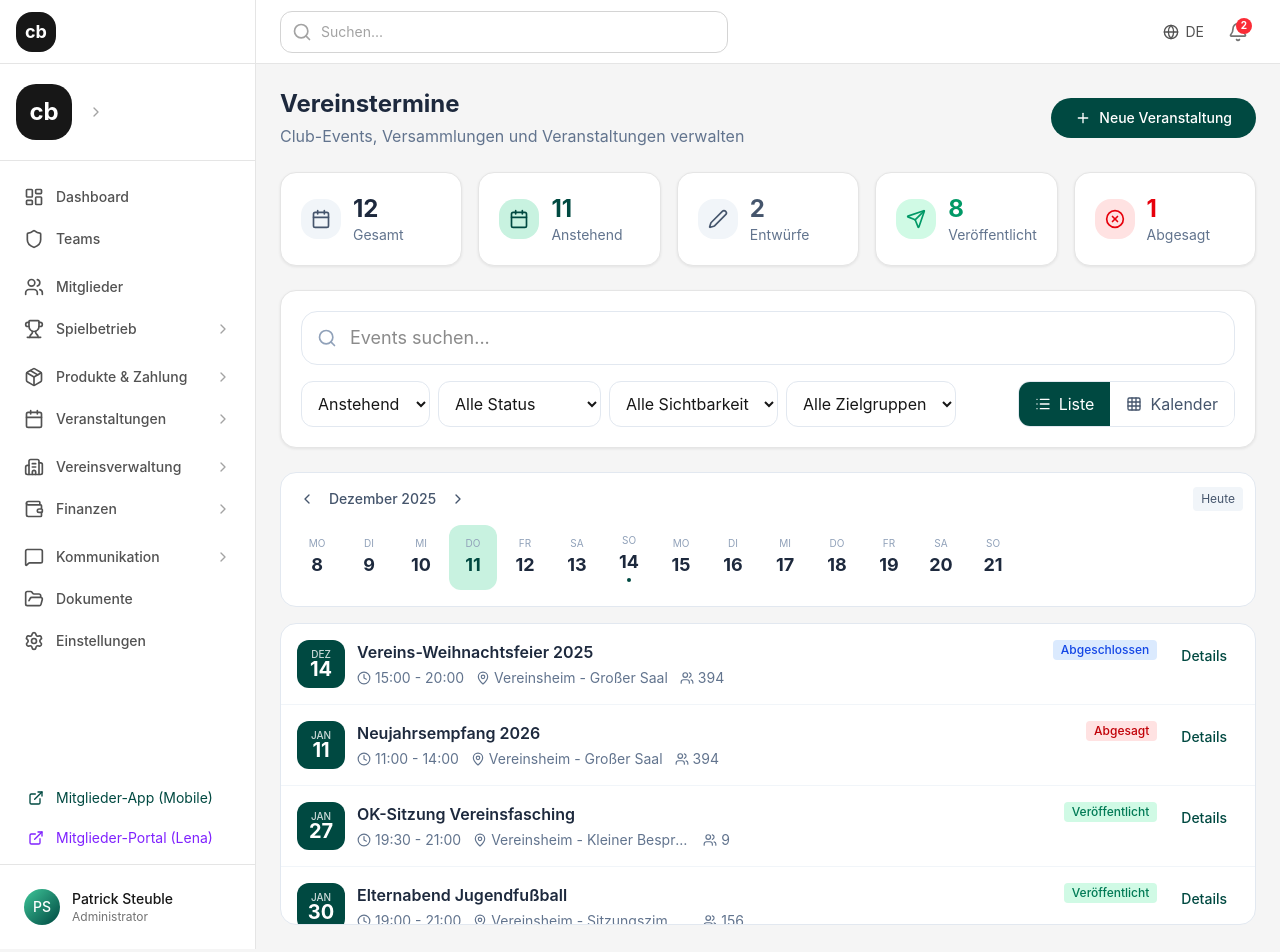
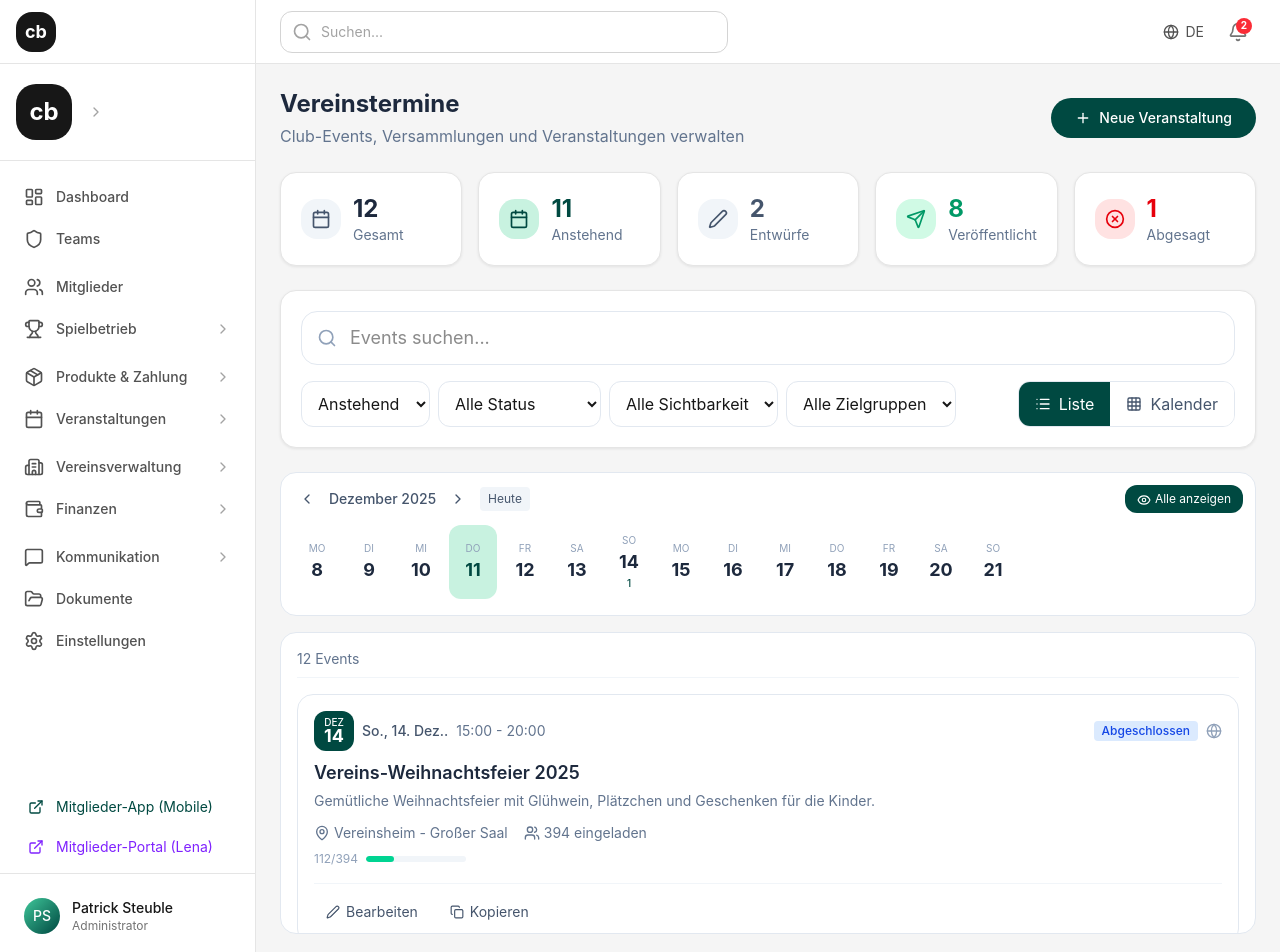
Before and after one commit to sentistudio/club-management, a React (Vite) app: page /club-events in a window 1280 px wide. Shown: the top 952 px of the page. Built offline with nearby package versions, Linux system fonts and the light colour scheme.

Commit message:
Restore detailed cards with week picker context and 'Show all' toggle

```diff
--- a/src/routes/ClubEvents.tsx
+++ b/src/routes/ClubEvents.tsx
@@ -5,9 +5,9 @@
 import { useMemo, useState } from "react";
 import {
   Plus, Search, Calendar as CalendarIcon, List, Grid3X3,
-  Edit2, Send, XCircle,
+  Edit2, Copy, Send, XCircle,
   ChevronLeft, ChevronRight, Users, Clock, MapPin,
-  Filter
+  Lock, Globe, RefreshCw, Filter, Eye
 } from "lucide-react";
 import { Card, Button } from "../components/ui";
 import { EventDetailDrawer, EventFormDrawer } from "../components/events";
@@ -463,10 +463,10 @@ export function ClubEvents() {
         )}
       </Card>
 
-      {/* LIST VIEW - With Week Picker */}
+      {/* LIST VIEW - With Week Picker Context */}
       {viewMode === "list" && (
         <div className="space-y-4">
-          {/* Scrollable Week Picker */}
+          {/* Week Picker - Date Navigation Context */}
           <div className="bg-white rounded-xl border border-slate-200 p-3">
             <div className="flex items-center gap-2 mb-3">
               <button
@@ -494,16 +494,33 @@ export function ClubEvents() {
               </button>
               <button
                 onClick={() => setCalendarMonth(new Date())}
-                className="ml-auto text-xs px-2 py-1 bg-slate-100 hover:bg-slate-200 rounded text-slate-600"
+                className="text-xs px-2 py-1 bg-slate-100 hover:bg-slate-200 rounded text-slate-600"
               >
                 Heute
               </button>
+              <div className="ml-auto flex items-center gap-2">
+                {selectedDate && (
+                  <span className="text-xs text-slate-500">
+                    {new Date(selectedDate).toLocaleDateString("de-DE", { weekday: "long", day: "numeric", month: "long" })}
+                  </span>
+                )}
+                <button
+                  onClick={() => setSelectedDate(null)}
+                  className={`text-xs px-3 py-1.5 rounded-lg transition-colors ${
+                    selectedDate === null
+                      ? "bg-[#004941] text-white"
+                      : "bg-slate-100 hover:bg-slate-200 text-slate-600"
+                  }`}
+                >
+                  <Eye className="w-3.5 h-3.5 inline mr-1" />
+                  Alle anzeigen
+                </button>
+              </div>
             </div>
 
             {/* Week Days - Scrollable */}
             <div className="flex gap-1 overflow-x-auto pb-1">
               {(() => {
-                // Generate 14 days starting from current week start
                 const startOfWeek = new Date(calendarMonth);
                 const dayOfWeek = startOfWeek.getDay();
                 const diff = dayOfWeek === 0 ? -6 : 1 - dayOfWeek;
@@ -522,7 +539,8 @@ export function ClubEvents() {
                 return days.map((day, i) => {
                   const dateStr = day.toISOString().split("T")[0];
                   const isToday = day.toDateString() === today.toDateString();
-                  const hasEvents = filteredEvents.some(e => e.date === dateStr);
+                  const dayEvents = filteredEvents.filter(e => e.date === dateStr);
+                  const hasEvents = dayEvents.length > 0;
                   const isSelected = selectedDate === dateStr;
 
                   return (
@@ -543,8 +561,10 @@ export function ClubEvents() {
                       <p className={`text-lg font-bold ${isSelected ? "text-white" : isToday ? "text-[#004941]" : "text-slate-800"}`}>
                         {day.getDate()}
                       </p>
-                      {hasEvents && !isSelected && (
-                        <div className="w-1 h-1 bg-[#004941] rounded-full mx-auto mt-0.5" />
+                      {hasEvents && (
+                        <div className={`text-[10px] font-medium ${isSelected ? "text-white/80" : "text-[#004941]"}`}>
+                          {dayEvents.length}
+                        </div>
                       )}
                     </button>
                   );
@@ -553,18 +573,17 @@ export function ClubEvents() {
             </div>
           </div>
 
-          {/* Events List - Scrollable */}
+          {/* Events List - Full Cards */}
           <div className="bg-white rounded-xl border border-slate-200 overflow-hidden" style={{ maxHeight: "calc(100vh - 480px)" }}>
-            <div className="overflow-y-auto" style={{ maxHeight: "calc(100vh - 500px)" }}>
+            <div className="overflow-y-auto p-4" style={{ maxHeight: "calc(100vh - 500px)" }}>
               {(() => {
-                // Filter events by selected date if any
                 const displayEvents = selectedDate
                   ? filteredEvents.filter(e => e.date === selectedDate)
                   : filteredEvents;
 
                 if (displayEvents.length === 0) {
                   return (
-                    <div className="text-center py-12 px-4">
+                    <div className="text-center py-12">
                       <CalendarIcon className="w-10 h-10 text-slate-300 mx-auto mb-3" />
                       <h3 className="text-base font-semibold text-slate-800">
                         {selectedDate ? "Keine Events an diesem Tag" : "Keine Events gefunden"}
@@ -583,63 +602,125 @@ export function ClubEvents() {
                   );
                 }
 
-                // Condensed Event Cards - Progressive Disclosure
                 return (
-                  <div className="divide-y divide-slate-100">
+                  <div className="space-y-4">
+                    {/* Show selected date header or count */}
+                    <div className="flex items-center justify-between pb-2 border-b border-slate-100">
+                      <p className="text-sm text-slate-500">
+                        {selectedDate
+                          ? `Events am ${new Date(selectedDate).toLocaleDateString("de-DE", { weekday: "long", day: "numeric", month: "long" })}`
+                          : `${displayEvents.length} Events`
+                        }
+                      </p>
+                    </div>
+
+                    {/* Event Cards - Full Detail */}
                     {displayEvents.map(event => (
                       <div
                         key={event.id}
-                        className="p-4 hover:bg-slate-50 transition-colors"
+                        onClick={() => handleOpenDetail(event)}
+                        className="bg-white rounded-xl border border-slate-200 overflow-hidden hover:shadow-md transition-all cursor-pointer group"
                       >
-                        <div className="flex items-start gap-3">
-                          {/* Date Badge - Compact */}
-                          <div className="flex-shrink-0 w-12 h-12 bg-[#004941] rounded-lg flex flex-col items-center justify-center text-white">
-                            <span className="text-[10px] font-medium leading-none opacity-80">
+                        <div className="p-4">
+                          {/* Top Row: Date/Time + Status */}
+                          <div className="flex items-center justify-between mb-2">
+                            <div className="flex items-center gap-2 text-sm text-slate-600">
+                              {/* Compact Calendar Badge */}
+                              <div className="flex-shrink-0 w-10 h-10 bg-[#004941] rounded-lg flex flex-col items-center justify-center text-white">
+                                <span className="text-[10px] font-medium leading-none">
                                   {new Date(event.date).toLocaleDateString("de-DE", { month: "short" }).toUpperCase()}
                                 </span>
-                            <span className="text-xl font-bold leading-none">
+                                <span className="text-lg font-bold leading-none">
                                   {new Date(event.date).getDate()}
                                 </span>
                               </div>
 
-                          {/* Content - Essential Info Only */}
-                          <div className="flex-1 min-w-0">
-                            {/* Title Row */}
-                            <div className="flex items-start justify-between gap-2">
-                              <h3 className="font-semibold text-slate-800 truncate">
-                                {event.title}
-                              </h3>
-                              <div className="flex items-center gap-1.5 flex-shrink-0">
+                              <span className="font-medium">
+                                {new Date(event.date).toLocaleDateString("de-DE", { weekday: "short", day: "numeric", month: "short" })}.
+                              </span>
+                              {event.isAllDay ? (
+                                <span className="text-amber-600 font-medium">Ganztägig</span>
+                              ) : (
+                                <span className="text-slate-500">{event.startTime} - {event.endTime}</span>
+                              )}
+                            </div>
+
+                            <div className="flex items-center gap-2">
                               {getStatusBadge(event.status)}
+                              <span className="text-slate-400">
+                                {event.visibility === "public" ? <Globe className="w-4 h-4" /> : <Lock className="w-4 h-4" />}
+                              </span>
+                              {event.recurrence?.enabled && (
+                                <span className="text-[#004941]">
+                                  <RefreshCw className="w-4 h-4" />
+                                </span>
+                              )}
                             </div>
                           </div>
 
-                            {/* Time & Location - Chunked */}
-                            <div className="flex flex-wrap items-center gap-x-3 gap-y-1 mt-1 text-sm text-slate-500">
-                              <span className="flex items-center gap-1">
-                                <Clock className="w-3.5 h-3.5" />
-                                {event.isAllDay ? "Ganztägig" : `${event.startTime} - ${event.endTime}`}
-                              </span>
+                          {/* Title */}
+                          <h3 className="font-semibold text-lg text-slate-800 group-hover:text-[#004941] transition-colors">
+                            {event.title}
+                          </h3>
+
+                          {/* Description */}
+                          {event.description && (
+                            <p className="text-sm text-slate-500 mt-1 line-clamp-2">{event.description}</p>
+                          )}
+
+                          {/* Location & Participants */}
+                          <div className="flex items-center gap-4 mt-3 text-sm text-slate-500">
                             {event.location && (
-                                <span className="flex items-center gap-1">
-                                  <MapPin className="w-3.5 h-3.5" />
-                                  <span className="truncate max-w-[200px]">{event.location}</span>
-                                </span>
+                              <div className="flex items-center gap-1">
+                                <MapPin className="w-4 h-4" />
+                                <span>{event.location}</span>
+                              </div>
                             )}
-                              <span className="flex items-center gap-1">
-                                <Users className="w-3.5 h-3.5" />
-                                {event.resolvedMemberCount || 0}
-                              </span>
+                            <div className="flex items-center gap-1">
+                              <Users className="w-4 h-4" />
+                              <span>{event.resolvedMemberCount || 0} eingeladen</span>
                             </div>
                           </div>
 
-                          {/* View Details Button - Progressive Disclosure */}
+                          {/* RSVP Progress - Subtle */}
+                          {event.rsvpRequired && event.rsvpStats && event.rsvpStats.invited > 0 && (
+                            <div className="flex items-center gap-2 mt-2 text-xs text-slate-400">
+                              <span>{event.rsvpStats.confirmed}/{event.rsvpStats.invited}</span>
+                              <div className="flex-1 h-1.5 bg-slate-100 rounded-full overflow-hidden max-w-[100px]">
+                                <div
+                                  className="h-full bg-emerald-400 rounded-full"
+                                  style={{ width: `${(event.rsvpStats.confirmed / event.rsvpStats.invited) * 100}%` }}
+                                />
+                              </div>
+                            </div>
+                          )}
+
+                          {/* Quick Actions */}
+                          <div className="flex items-center gap-2 mt-4 pt-3 border-t border-slate-100">
                             <button
-                            onClick={() => handleOpenDetail(event)}
-                            className="flex-shrink-0 px-3 py-1.5 text-sm text-[#004941] hover:bg-[#C8F2E0] rounded-lg transition-colors font-medium"
+                              onClick={(e) => { e.stopPropagation(); handleEdit(event); }}
+                              className="flex items-center gap-1.5 px-3 py-1.5 text-sm text-slate-600 hover:bg-slate-100 rounded-lg transition-colors"
                             >
-                            Details
+                              <Edit2 className="w-3.5 h-3.5" />
+                              Bearbeiten
                             </button>
+                            <button
+                              onClick={(e) => { e.stopPropagation(); handleDuplicate(event); }}
+                              className="flex items-center gap-1.5 px-3 py-1.5 text-sm text-slate-600 hover:bg-slate-100 rounded-lg transition-colors"
+                            >
+                              <Copy className="w-3.5 h-3.5" />
+                              Kopieren
+                            </button>
+                            {event.status === "draft" && (
+                              <button
+                                onClick={(e) => { e.stopPropagation(); handlePublish(event); }}
+                                className="flex items-center gap-1.5 px-3 py-1.5 text-sm text-emerald-600 hover:bg-emerald-50 rounded-lg transition-colors ml-auto"
+                              >
+                                <Send className="w-3.5 h-3.5" />
+                                Veröffentlichen
+                              </button>
+                            )}
+                          </div>
                         </div>
                       </div>
                     ))}
```
Lines whose indentation alone changed are shown as unchanged.
